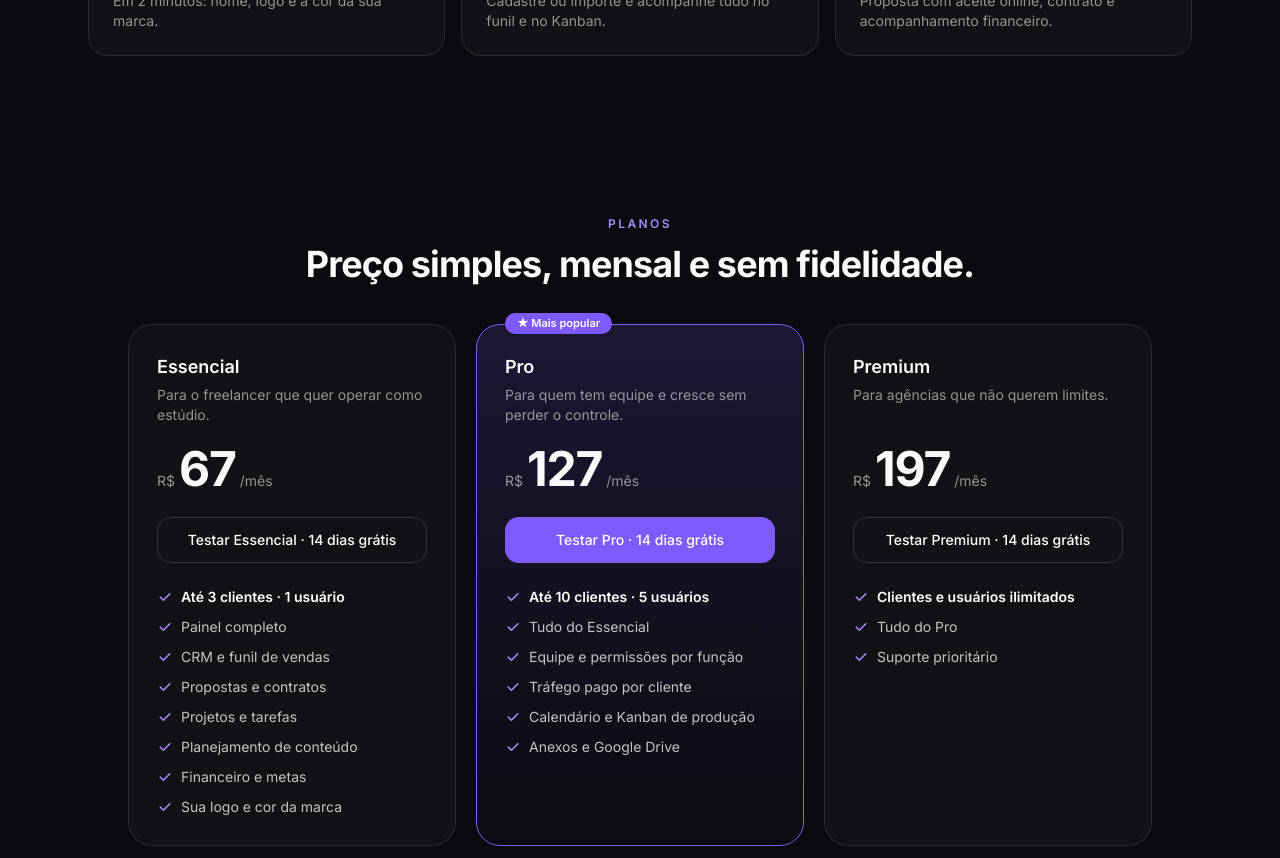
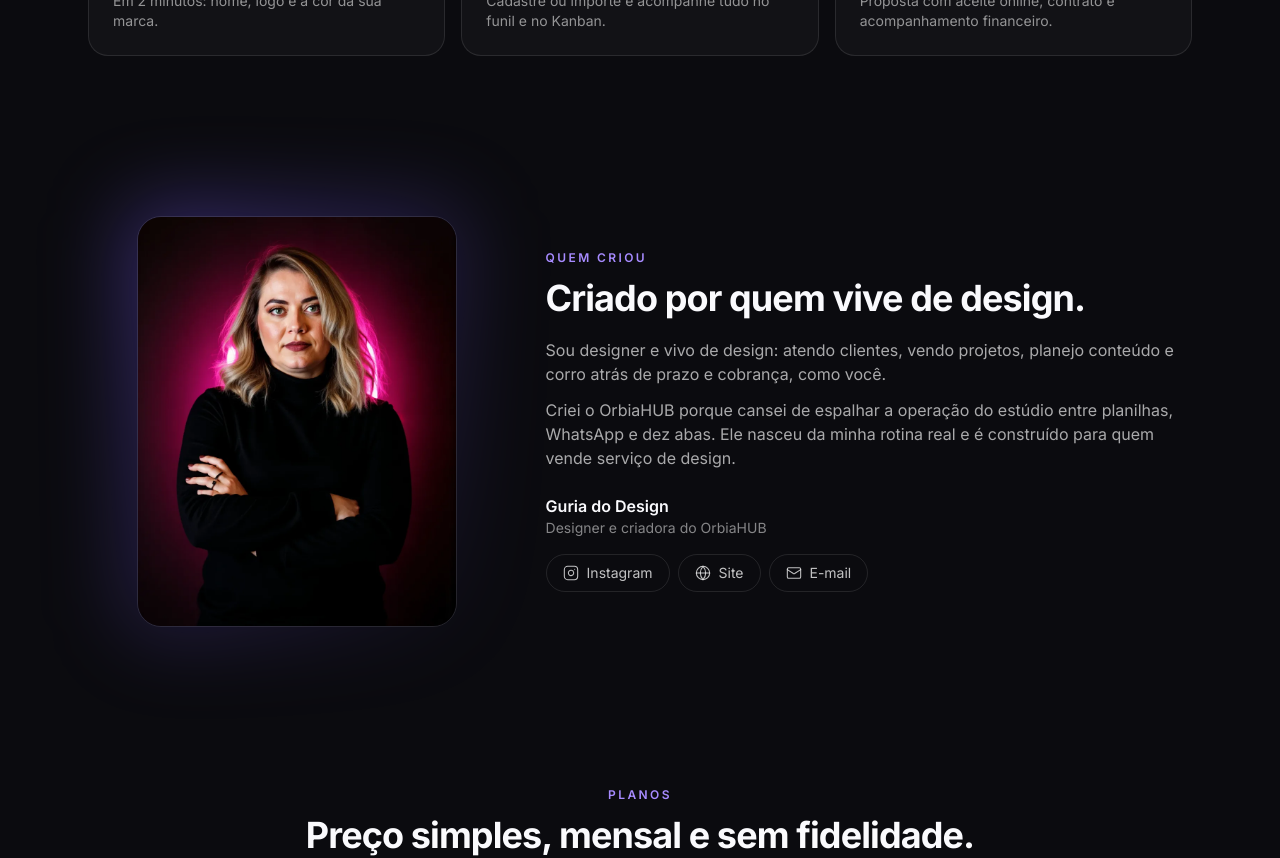
Before and after one commit to jesstaverna/guria-do-design, a Next.js app: page / in a window 1280 px wide. Shown: the part 5080-5938 px from the top of the page. Built offline with nearby package versions, Linux system fonts and the light colour scheme; no server answers.

Commit message:
Landing: seção 'Quem criou' com foto e redes, ajustes nos planos
Co-Authored-By: Claude Sonnet 5.5 <noreply@anthropic.com>
Claude-Session: https://claude.ai/code/session_015kEAcggFfDabpNMUeBK3pj

```diff
--- a/src/app/page.tsx
+++ b/src/app/page.tsx
@@ -1,5 +1,5 @@
 import Link from 'next/link';
-import { BarChart3, CalendarDays, CheckSquare, Clock, FileSignature, FileText, FolderKanban, Megaphone, MessageCircle, Palette, Receipt, Shield, StickyNote, Table2, Target, Users, Wallet, Workflow, type LucideIcon } from 'lucide-react';
+import { Instagram, Globe, Mail, BarChart3, CalendarDays, CheckSquare, Clock, FileSignature, FileText, FolderKanban, Megaphone, MessageCircle, Palette, Receipt, Shield, StickyNote, Table2, Target, Users, Wallet, Workflow, type LucideIcon } from 'lucide-react';
 import { redirect } from 'next/navigation';
 import { createClient } from '@/lib/supabase/server';
 import { APP_DESCRIPTION, APP_NAME } from '@/lib/brand';
@@ -8,9 +8,16 @@ import { Reveal } from '@/components/landing/Reveal';
 import { CalendarMock, DashboardMock, FinanceMock, KanbanMock, ProposalMock } from '@/components/landing/Mocks';
 
 // Valores iguais aos da tabela `plans` (migration 0001). Ao mudar preço lá, mude aqui.
+// Dados da seção "quem criou". Confirme/ajuste os links das redes aqui.
+const FOUNDER = {
+  name: 'Guria do Design', role: 'Designer e criadora do OrbiaHUB',
+  bio: ['Sou designer e vivo de design: atendo clientes, vendo projetos, planejo conteúdo e corro atrás de prazo e cobrança, como você.', 'Criei o OrbiaHUB porque cansei de espalhar a operação do estúdio entre planilhas, WhatsApp e dez abas. Ele nasceu da minha rotina real e é construído para quem vende serviço de design.'],
+  socials: [{ label: 'Instagram', href: 'https://instagram.com/guriadodesign', Icon: Instagram }, { label: 'Site', href: 'https://guriadodesign.com.br', Icon: Globe }, { label: 'E-mail', href: 'mailto:contato@guriadodesign.com.br', Icon: Mail }],
+};
+
 const PLANS = [
-  { name: 'Essencial', price: 67, desc: 'Para o freelancer que quer operar como estúdio.', lead: 'Até 3 clientes · 1 usuário', items: ['Painel completo', 'CRM e funil de vendas', 'Propostas e contratos', 'Projetos e tarefas', 'Planejamento de conteúdo', 'Financeiro e metas', 'Sua logo e cor da marca'], hl: false, cta: 'Testar Essencial' },
-  { name: 'Pro', price: 127, desc: 'Para quem tem equipe e cresce sem perder o controle.', lead: 'Até 10 clientes · 5 usuários', items: ['Tudo do Essencial', 'Equipe e permissões por função', 'Tráfego pago por cliente', 'Calendário e Kanban de produção', 'Anexos e Google Drive'], hl: true, cta: 'Testar Pro' },
+  { name: 'Essencial', price: 67, desc: 'Para o freelancer que quer operar como estúdio.', lead: 'Até 3 clientes · 1 usuário', items: ['Painel completo', 'CRM e funil de vendas', 'Propostas e contratos', 'Projetos e tarefas', 'Planejamento de conteúdo', 'Financeiro e metas', 'Tráfego pago', 'Sua logo e cor da marca'], hl: false, cta: 'Testar Essencial' },
+  { name: 'Pro', price: 127, desc: 'Para quem tem equipe e cresce sem perder o controle.', lead: 'Até 10 clientes · 5 usuários', items: ['Tudo do Essencial', 'Equipe e permissões por função', 'Convite de colegas por e-mail', 'Mais clientes e projetos em paralelo'], hl: true, cta: 'Testar Pro' },
   { name: 'Premium', price: 197, desc: 'Para agências que não querem limites.', lead: 'Clientes e usuários ilimitados', items: ['Tudo do Pro', 'Suporte prioritário'], hl: false, cta: 'Testar Premium' },
 ];
 
@@ -154,6 +161,26 @@ export default async function Home() {
         </div>
       </Section>
 
+      {/* QUEM CRIOU */}
+      <section className="mx-auto max-w-6xl px-6 py-20">
+        <div className="grid items-center gap-10 md:grid-cols-5">
+          <Reveal className="md:col-span-2">
+            <div className="relative mx-auto max-w-xs">
+              <div className="absolute -inset-3 rounded-[2rem] bg-gradient-to-br from-[#7C5CFF]/40 to-transparent blur-2xl" />
+              {/* eslint-disable-next-line @next/next/no-img-element */}
+              <img src="/fundadora.webp" alt={FOUNDER.name} width={900} height={1157} loading="lazy" className="relative w-full rounded-3xl border border-white/10 object-cover" />
+            </div>
+          </Reveal>
+          <Reveal delay={120} className="md:col-span-3">
+            <p className="text-xs font-semibold uppercase tracking-[.2em] text-[#A78BFF]">Quem criou</p>
+            <h2 className="mt-3 text-3xl font-bold tracking-tight sm:text-4xl">Criado por quem vive de design.</h2>
+            <div className="mt-5 space-y-3 text-white/65">{FOUNDER.bio.map((t) => <p key={t}>{t}</p>)}</div>
+            <p className="mt-6 font-semibold">{FOUNDER.name}</p><p className="text-sm text-white/50">{FOUNDER.role}</p>
+            <div className="mt-4 flex flex-wrap gap-2">{FOUNDER.socials.map(({ label, href, Icon }) => <a key={label} href={href} target="_blank" rel="noopener noreferrer" className="inline-flex items-center gap-2 rounded-full border border-white/10 px-4 py-2 text-sm text-white/75 transition hover:border-[#7C5CFF]/60 hover:text-white"><Icon className="h-4 w-4" strokeWidth={1.6} />{label}</a>)}</div>
+          </Reveal>
+        </div>
+      </section>
+
       {/* PLANOS */}
       <Section center id="planos" kicker="Planos" title="Preço simples, mensal e sem fidelidade.">
         <div className="mx-auto grid max-w-5xl gap-5 md:grid-cols-3">
```
Also changed, not shown: public/fundadora.webp (added).
